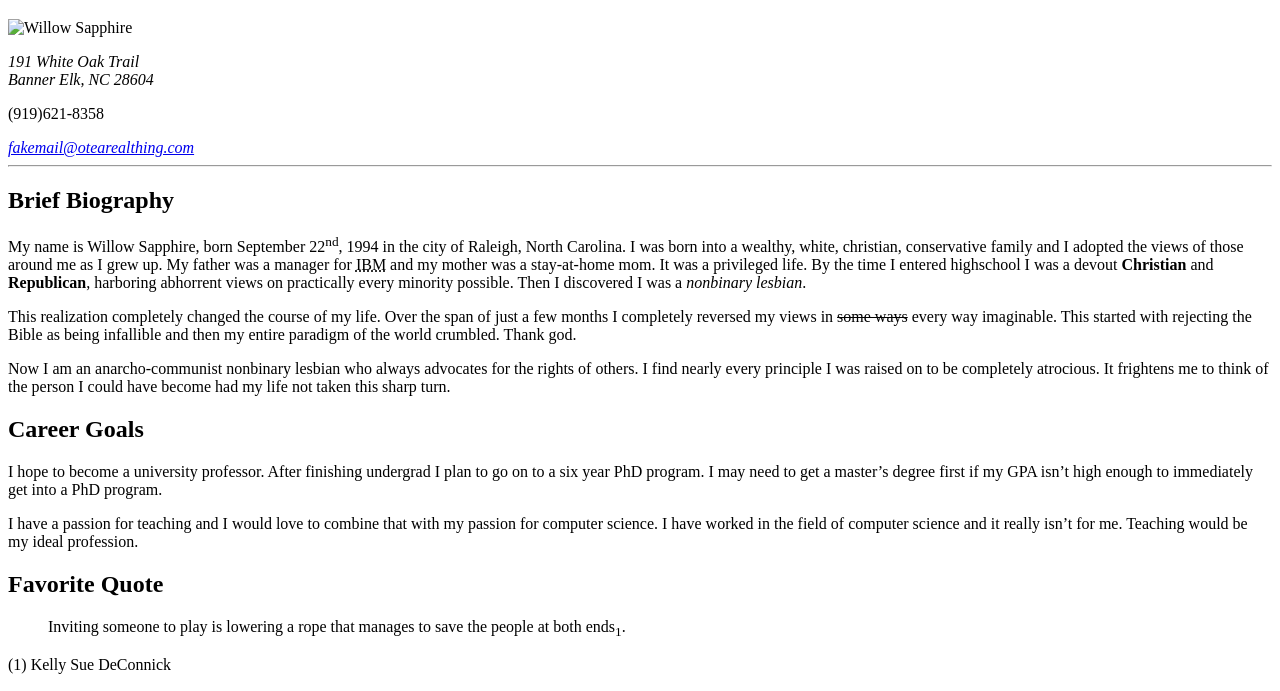
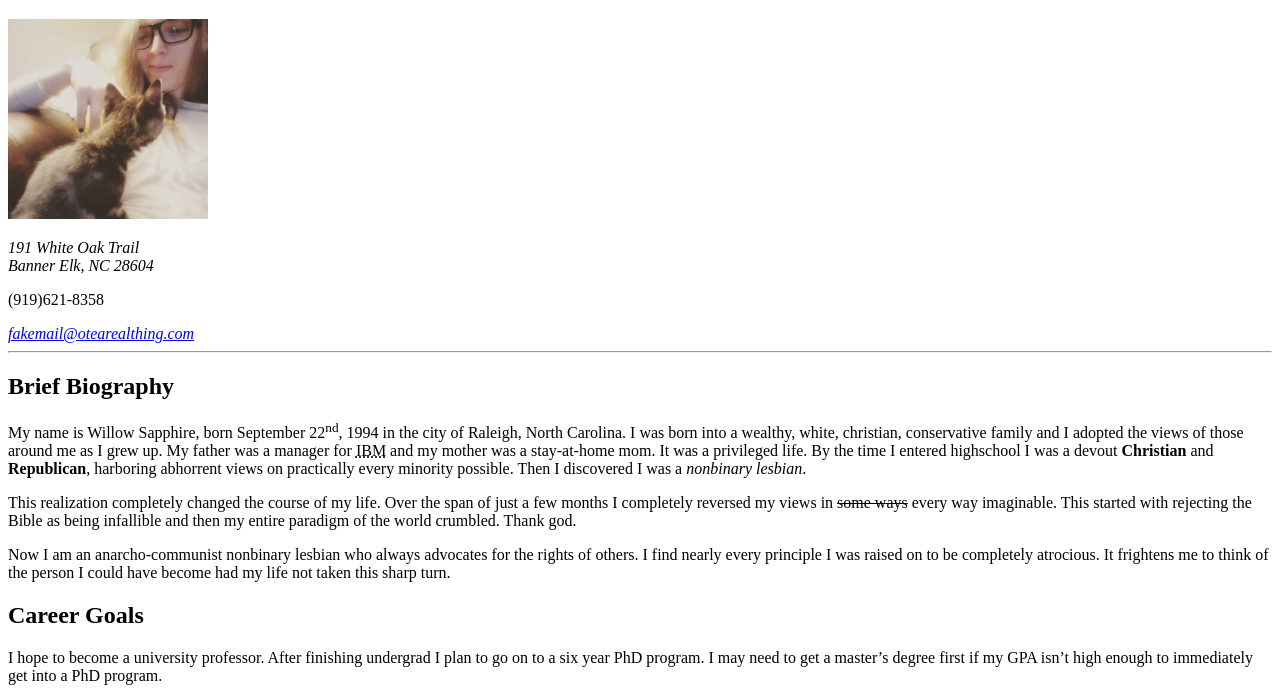
Before and after one commit to Willowsap/CS3440-Client-Side-Web-Development, a plain HTML site: page exercises/index.html in a window 1280 px wide. Shown: the part 61-752 px from the top of the page. Drawn offline with Linux system fonts and the light colour scheme.

Commit message:
fied image path

```diff
--- a/exercises/index.html
+++ b/exercises/index.html
@@ -6,7 +6,7 @@
 </head>
 <body>
     <h1>Willow Sapphire</h1>
-    <img src="./images/me.jpg" alt="Willow Sapphire" height="200">
+    <img src="../images/me.jpg" alt="Willow Sapphire" height="200">
     <address>
         <p>
             191 White Oak Trail<br>
```
